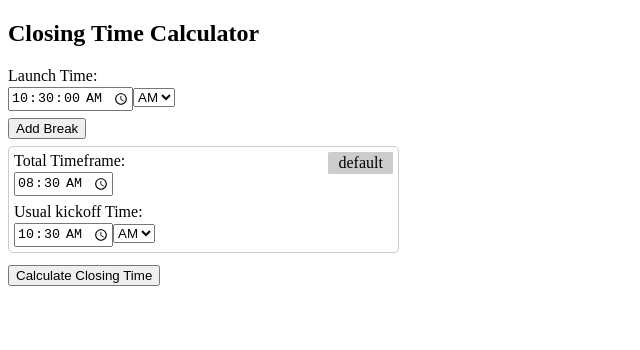
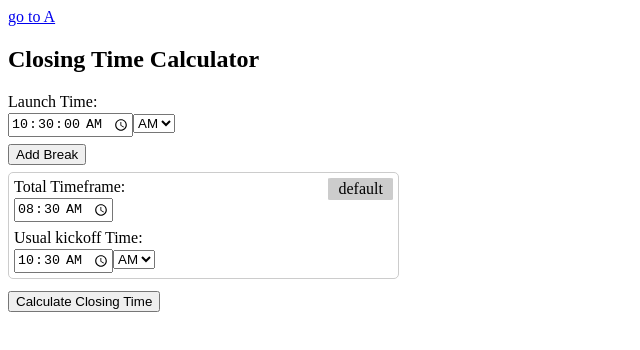
Before and after one commit to shekharodedara/share-data-using-service, an Angular app: page /closing-time-calculator in a window 1280 px wide. Shown: the top 350 px of the page, without its empty margins (0-640 px from the left). Built offline with nearby package versions, Linux system fonts and the light colour scheme.

Commit message:
added page links

```diff
--- a/src/app/closing-time-calculator/closing-time-calculator.component.html
+++ b/src/app/closing-time-calculator/closing-time-calculator.component.html
@@ -1,3 +1,4 @@
+<a [routerLink]="['/comp-a']">go to A</a>
 <h2>Closing Time Calculator</h2>
 <label for="start-time">Launch Time:</label>
 <input type="time" id="start-time" step="1" class="mb-7" value="10:30:00" />
--- a/src/app/comp-a/comp-a.component.html
+++ b/src/app/comp-a/comp-a.component.html
@@ -1,4 +1,5 @@
 <p>comp-a works!</p>
 <p>data: {{data}}</p>
 <p>{{cs.commonData}}</p>
-<a [routerLink]="['/comp-b']">go to B</a>
+<a [routerLink]="['/comp-b']">go to B</a><br>
+<a [routerLink]="['/closing-time-calculator']">Closing Time Calculator</a>
```
